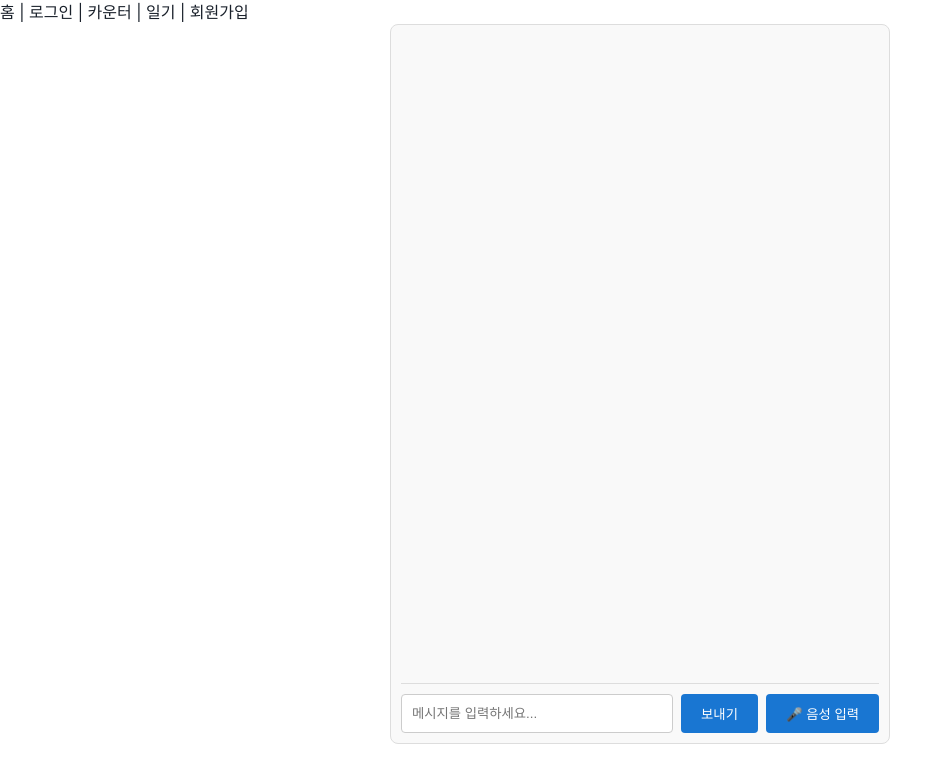
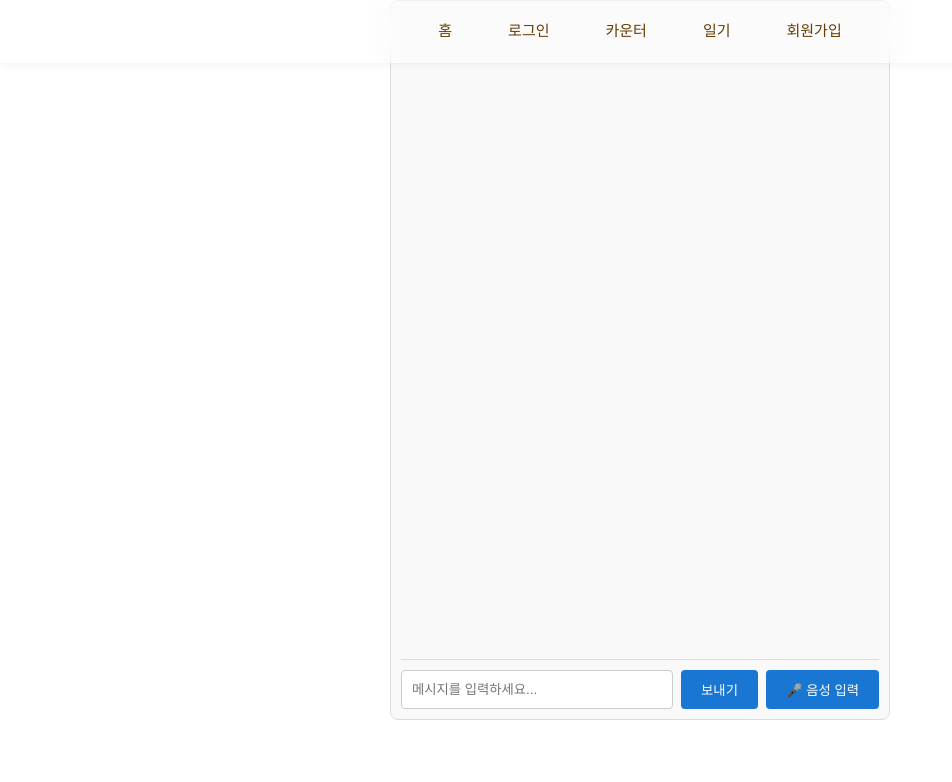
Before and after one commit to ltk1186/FOM-frontend, a React (Create React App) app in the folder my-react-app/: page /record in a window 1280 px wide. Shown: the top 782 px of the page, without its empty margins (0-952 px from the left). Built offline with nearby package versions, Linux system fonts and the light colour scheme.

Commit message:
favicon, header update

```diff
--- a/my-react-app/src/App.js
+++ b/my-react-app/src/App.js
@@ -1,27 +1,37 @@
 import React from "react";
 import { Routes, Route, Link } from "react-router-dom";
-import Record from "./pages/Record";
+
 import Login from "./pages/Login";
-import Home from "./pages/Home";
-import Counter from "./pages/Counter";
 import Signup from "./pages/Signup";
 import LoginIntro from "./pages/LoginIntro";
+import Counter from "./pages/Counter";
+import Record from "./pages/Record";
+import Home from "./pages/Home"; // Home 컴포넌트가 없으면 제거 가능
+
+import "./index.css"; // 전역 스타일 포함
 
 function App() {
   return (
     <div className="App">
-            <nav>
-                <Link to="/">홈</Link> | <Link to="/login">로그인</Link> |{" "}
-                <Link to="/counter">카운터</Link> |{" "}
-                <Link to="/record">일기</Link> | <Link to="/signup">회원가입</Link>
+      {/* 🌟 커스텀 헤더 */}
+      <header className="header">
+        <nav className="header-nav">
+          <Link to="/" className="nav-item">홈</Link>
+          <Link to="/login" className="nav-item">로그인</Link>
+          <Link to="/counter" className="nav-item">카운터</Link>
+          <Link to="/record" className="nav-item">일기</Link>
+          <Link to="/signup" className="nav-item">회원가입</Link>
         </nav>
+      </header>
+
+      {/* 페이지 라우팅 */}
       <Routes>
-                <Route path="/" element={<LoginIntro />} />        {/* 인트로 페이지 */}
-                <Route path="/home" element={<Home />} />          {/* 홈은 /home 으로 변경 */}
+        <Route path="/" element={<LoginIntro />} />
         <Route path="/login" element={<Login />} />
         <Route path="/counter" element={<Counter />} />
         <Route path="/record" element={<Record />} />
         <Route path="/signup" element={<Signup />} />
+        <Route path="/home" element={<Home />} /> {/* 필요 시 */}
       </Routes>
     </div>
   );
--- a/my-react-app/src/index.css
+++ b/my-react-app/src/index.css
@@ -29,25 +29,74 @@ a {
   text-decoration: none;
 }
 
-/* 📌 네비게이션 바 스타일 */
-.nav-bar {
+/* 🌟 상단 네비게이션 바 */
+.app-nav {
+  width: 100%;
+  padding: 16px 0;
+  display: flex;
+  justify-content: center;
+  position: absolute; /* 필요시 fixed로 변경 가능 */
+  top: 0;
+  left: 0;
+  z-index: 10;
+}
+
+/* 🌈 네비게이션 내부 리스트 */
+.nav-list {
+  display: flex;
+  gap: 20px;
+  list-style: none;
+  padding: 10px 24px;
+  margin: 0;
+  background: rgba(255, 255, 255, 0.4);
+  border-radius: 32px;
+  backdrop-filter: blur(10px);
+  box-shadow: 0 4px 10px rgba(0, 0, 0, 0.05);
+}
+
+/* 🔗 네비게이션 링크 스타일 */
+.nav-list a {
+  text-decoration: none;
+  color: #653d00;
+  font-weight: 500;
+  font-size: 15px;
+  transition: color 0.2s ease;
+}
+
+.nav-list a:hover {
+  color: #f3a93c;
+}
+
+/* 🧭 헤더 스타일 */
+.header {
+  width: 100%;
+  position: fixed;
+  top: 0;
+  left: 0;
+  z-index: 100;
+  background: rgba(255, 255, 255, 0.3);
+  backdrop-filter: blur(12px);
+  box-shadow: 0 2px 8px rgba(0, 0, 0, 0.05);
+  padding: 12px 0;
+}
+
+.header-nav {
   display: flex;
   justify-content: center;
   align-items: center;
-  gap: 20px;
-  padding: 16px;
-  background: transparent;
-  font-size: 16px;
+  gap: 24px;
 }
 
-/* 🔗 개별 링크 */
-.nav-bar a {
+.nav-item {
+  font-size: 15px;
+  font-weight: 500;
   color: #653d00;
-  font-weight: 500;
-  transition: color 0.2s ease;
+  padding: 8px 16px;
+  border-radius: 24px;
+  transition: all 0.2s ease;
 }
 
-.nav-bar a:hover {
-  color: #f3a93c;
-  text-decoration: underline;
+.nav-item:hover {
+  background-color: #f3a93c;
+  color: white;
 }
--- a/my-react-app/src/pages/Login.css
+++ b/my-react-app/src/pages/Login.css
@@ -98,6 +98,7 @@
     cursor: pointer;
     border: none;
     width: 100%;
+    margin-top: 10px;
 }
 
 /* "또는" 구분선 */
```
Also changed, not shown: 1 other file (tests, documents, lock files or other folders). Lines whose indentation alone changed are shown as unchanged.
